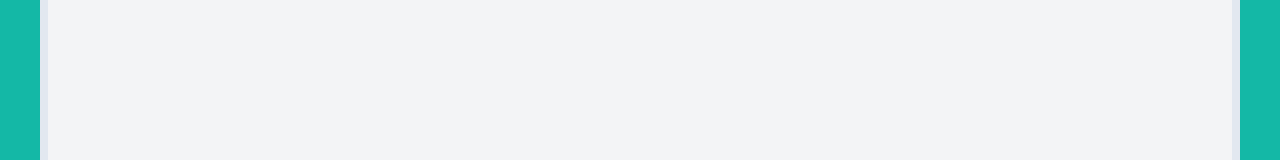
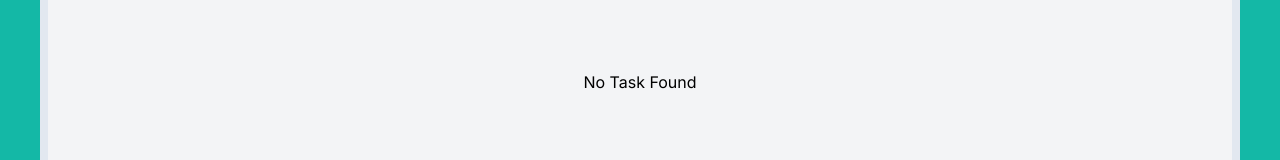
Before and after one commit to bkcjanta/task-management, a Next.js app: page / in a window 1280 px wide. Shown: the part 356-516 px from the top of the page. Built offline with nearby package versions, Linux system fonts and the light colour scheme.

Commit message:
delete functionality updated

```diff
--- a/components/TaskList.tsx
+++ b/components/TaskList.tsx
@@ -24,6 +24,13 @@ const [active, setActive] = React.useState<string>('');
   }
 
   const handleDelete = () => {
+    // checking opened task
+    if(taskStore.task.id){
+      let isPresent = selectedTask.filter((id,i)=>id===taskStore.task.id)
+     if(isPresent){
+       taskStore.resetTask()
+     }
+    }
     taskStore.deleteTask(selectedTask);
     setSelectedTask([]);
   }
@@ -47,8 +54,10 @@ const [active, setActive] = React.useState<string>('');
          }
         </div>
       </div>
-      <div className='w-full h-[calc(100%-100px)] overflow-hidden overflow-y-auto '>
-     <table className='table w-full h-full '>
+      <div className='w-full h-[calc(100%-100px)] flex justify-center items-center overflow-hidden overflow-y-auto '>
+     {
+      taskStore.tasks.length>0?
+      <table className='table w-full h-full '>
       <tbody className='w-full max-h-[calc(100%-100px)] overflow-hidden overflow-y-auto bg-transparent'>
       {taskStore.tasks.map((task) => (
         <tr key={task.id} onClick={()=>{
@@ -65,7 +74,9 @@ const [active, setActive] = React.useState<string>('');
         </tr>
       ))}
       </tbody>
-    </table>
+    </table>:
+   <p>No Task Found</p>
+     }
       </div>
 
    </div>
```
